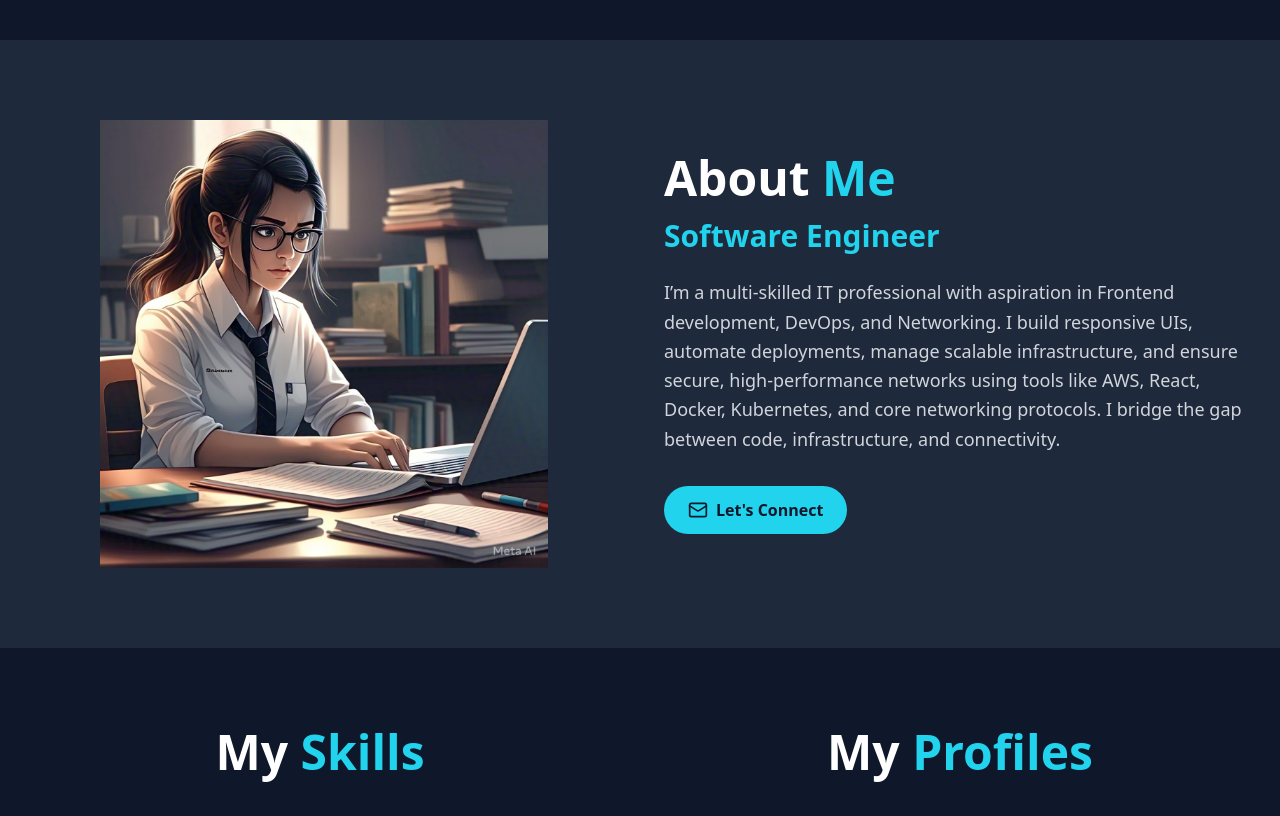
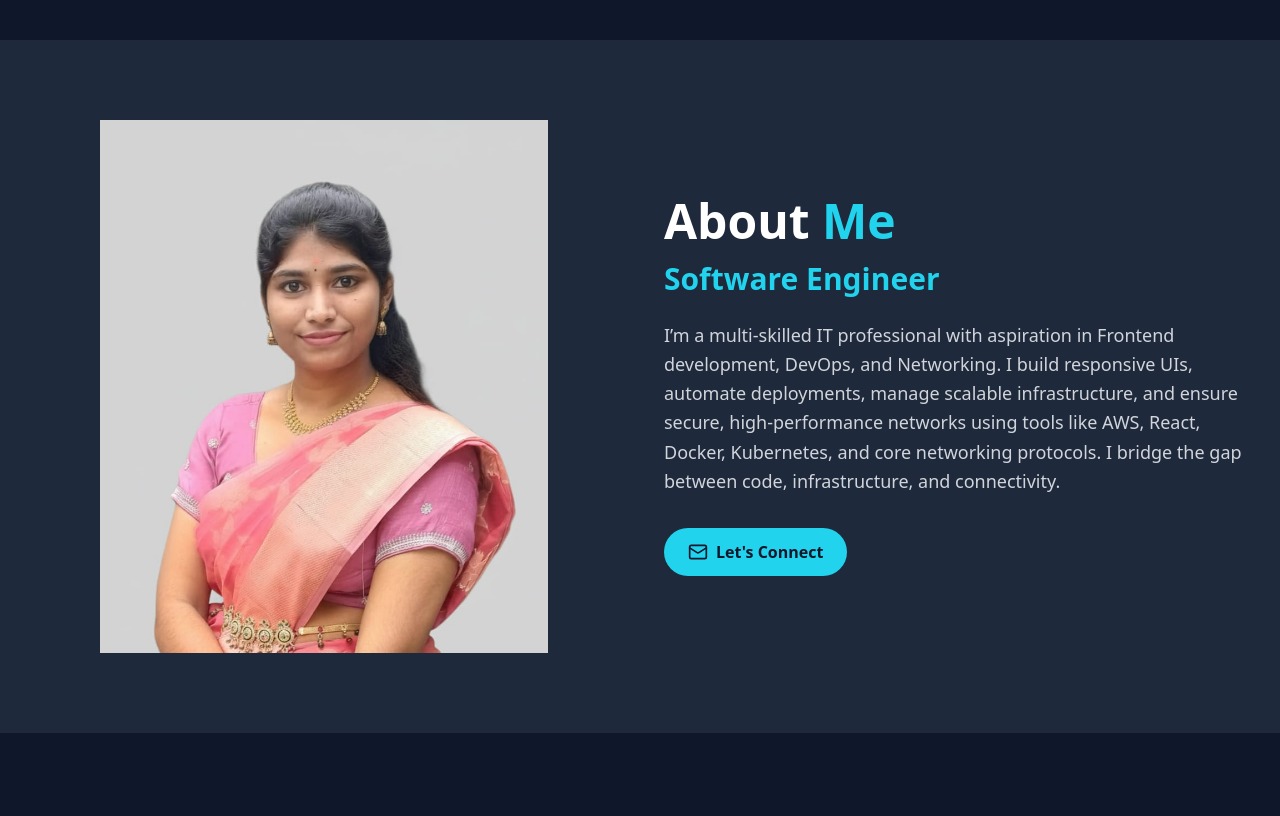
Before and after one commit to Amruthajandyala/Portfolio, a React (Vite) app: page / in a window 1280 px wide. Shown: the part 760-1576 px from the top of the page. Built offline with nearby package versions, Linux system fonts and the light colour scheme.

Commit message:
Updated code with latest changes

```diff
--- a/src/App.tsx
+++ b/src/App.tsx
@@ -218,7 +218,7 @@ function App() {
             <div className="flex-1">
               <div className="relative max-w-md mx-auto">
                   <img
-                  src={pic}
+                  src={pro}
                   alt="About me"
                   className="w-full h-full object-cover"
                   />
```
Also changed, not shown: src/pics.jpeg (renamed from src/pic.jpeg), src/pro.jpeg.
